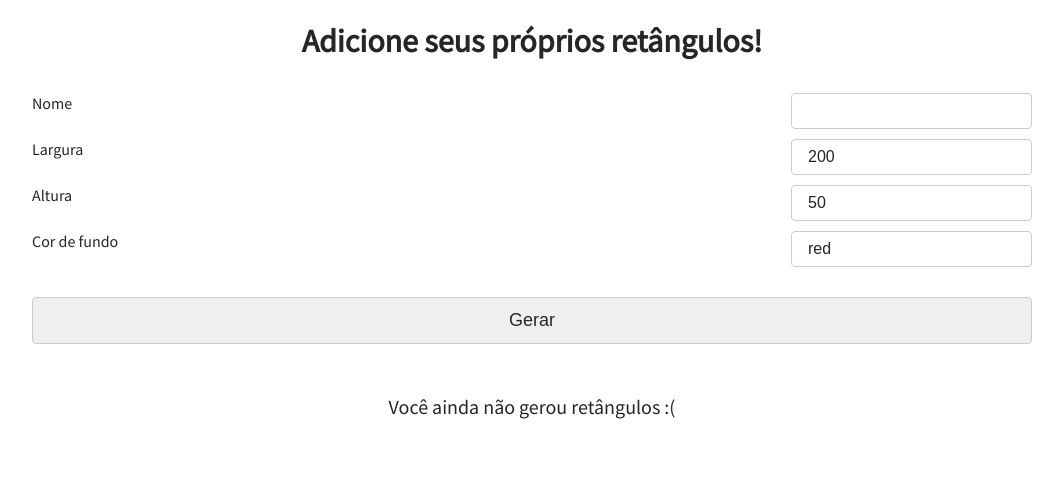
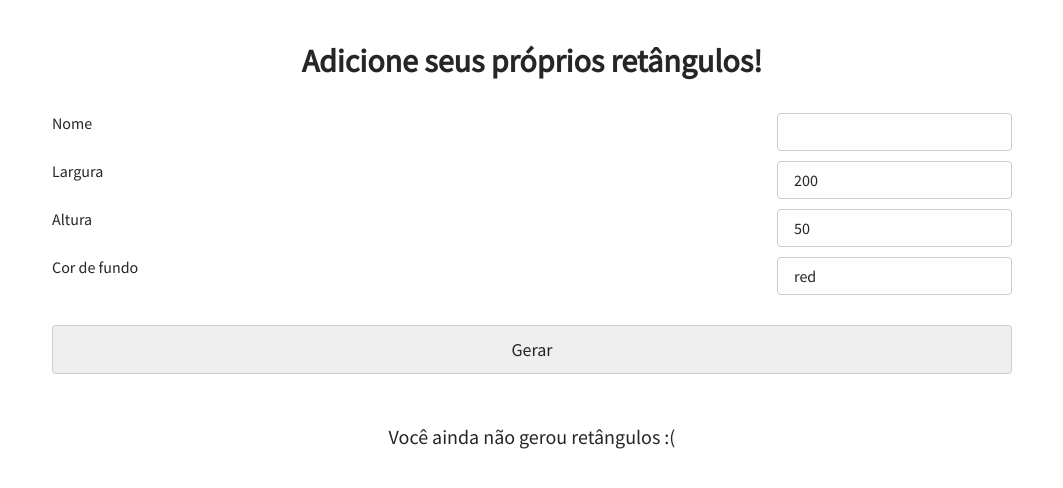
Before and after one commit to mibsbalsante/wtm-vue-parcel, a Vue app: page / in a window 1280 px wide. Shown: the top 488 px of the page, without its empty margins (108-1171 px from the left). Built offline with nearby package versions, Linux system fonts and the light colour scheme.

Commit message:
style: override button and input default styles

```diff
--- a/src/App.vue
+++ b/src/App.vue
@@ -28,6 +28,7 @@
 <style scoped>
   .app {
     max-width: 1000px;
+    padding: 20px;
     margin: 0 auto;
   }
 
--- a/src/Form.vue
+++ b/src/Form.vue
@@ -53,6 +53,7 @@
     padding: 12px 40px;
     width: 100%;
     margin: 30px 0;
+    cursor: pointer;
   }
 
   .input,
--- a/src/styles.css
+++ b/src/styles.css
@@ -9,6 +9,12 @@
 }
 
 body {
+  margin: 0;
+}
+
+body,
+button,
+input {
   font-family: 'Source Sans Pro',
                 -apple-system,
                 BlinkMacSystemFont,
@@ -20,11 +26,6 @@ body {
                 'Apple Color Emoji',
                 'Segoe UI Emoji',
                 'Segoe UI Symbol';
-}
-
-body,
-button,
-input {
   font-size: 16px;
   color: var(--color-dark);
 }
```
